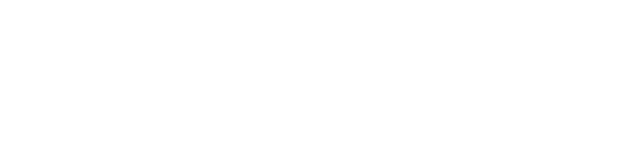
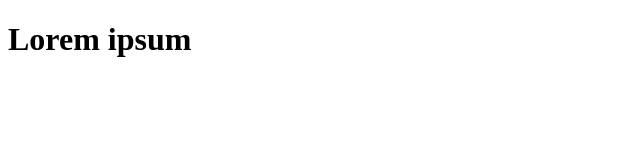
Before and after one commit to pako2200/nauka-gita-2, a plain HTML site: page index.html in a window 1280 px wide. Shown: the whole page, without its empty margins (0-640 px from the left). Drawn offline with Linux system fonts and the light colour scheme.

Commit message:
Update index.html
add title and heading

```diff
--- a/index.html
+++ b/index.html
@@ -4,9 +4,9 @@
     <meta charset="UTF-8">
     <meta http-equiv="X-UA-Compatible" content="IE=edge">
     <meta name="viewport" content="width=device-width, initial-scale=1.0">
-    <title>Document</title>
+    <title>Nauka gita</title>
 </head>
 <body>
-
+    <h1>Lorem ipsum</h1>
 </body>
 </html>
```
